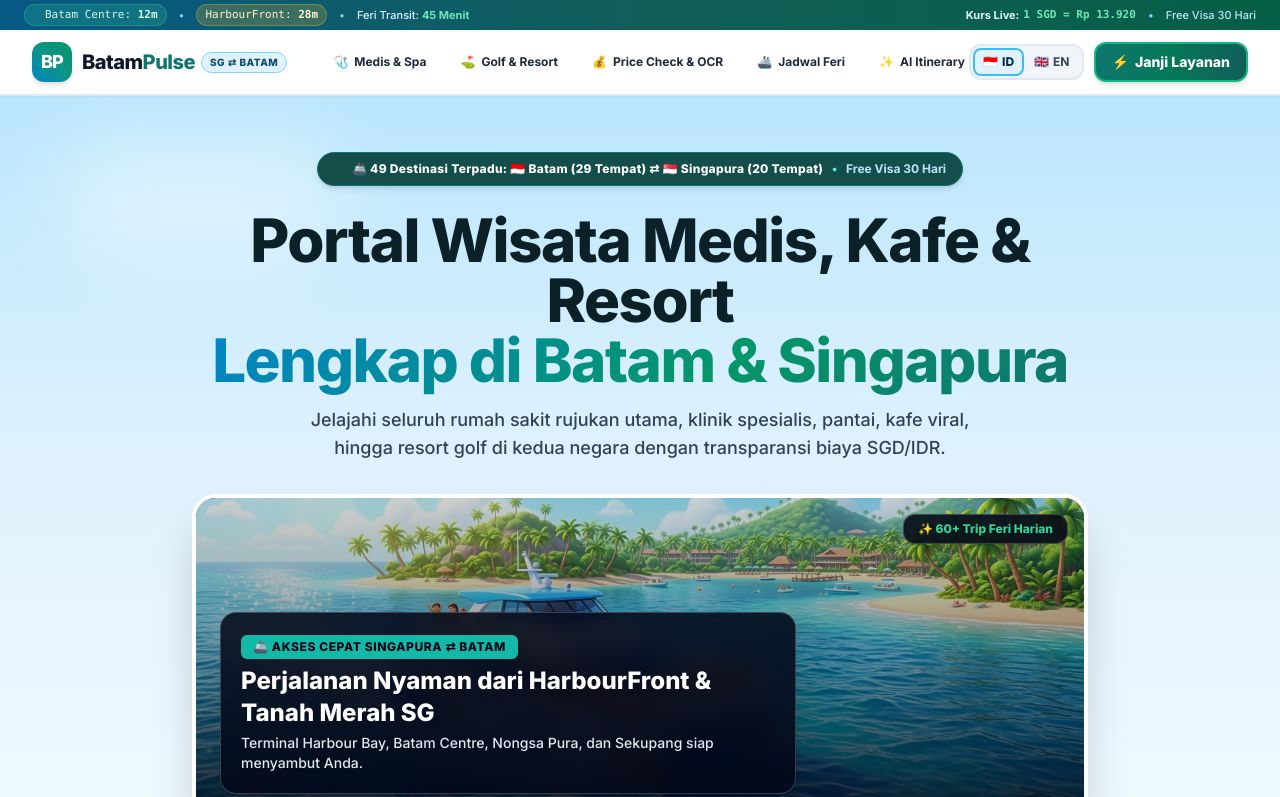
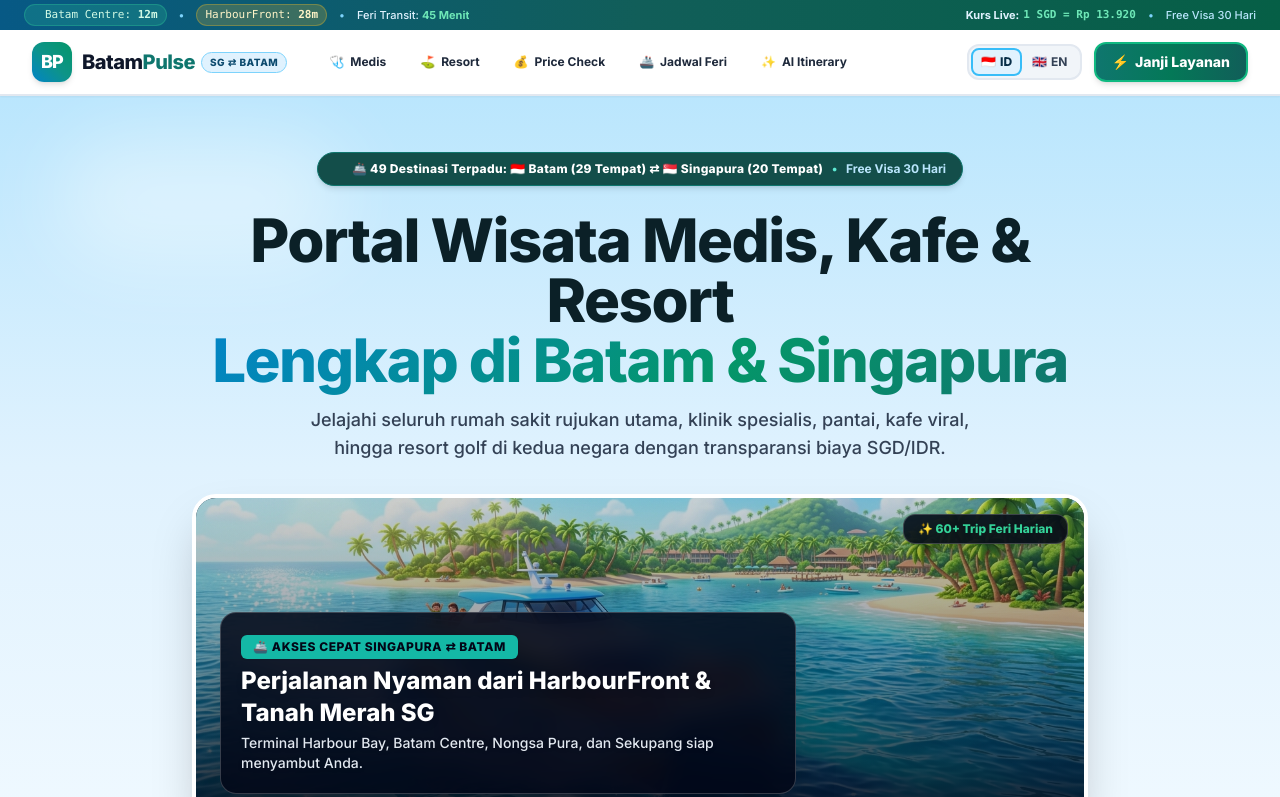
Before and after one commit to AlifNugraha17/HakathonBatamSg2026, a Vue app in the folder frontend/: page / in a window 1280 px wide. Shown: the top 797 px of the page. Built offline with nearby package versions, Linux system fonts and the light colour scheme; no server answers.

Commit message:
style: streamline compact navbar menu names for EN and ID

```diff
--- a/frontend/src/components/Navbar.vue
+++ b/frontend/src/components/Navbar.vue
@@ -37,7 +37,7 @@
       <div class="flex items-center justify-between h-16 sm:h-18">
 
         <!-- Left Group: Brand Logo & Nav Links with Ample Spacing -->
-        <div class="flex items-center gap-4 sm:gap-6 lg:gap-8">
+        <div class="flex items-center gap-4 sm:gap-6 lg:gap-7">
 
           <!-- Brand Logo (Single Line, Crisp) -->
           <div
@@ -57,53 +57,53 @@
             </div>
           </div>
 
-          <!-- Navigation Links (Left-Aligned next to Logo, Single Icon) -->
+          <!-- Navigation Links (Left-Aligned next to Logo, Single Icon, Compact) -->
           <nav class="hidden lg:flex items-center space-x-1 sm:space-x-1.5 whitespace-nowrap">
 
-            <!-- Medis & Spa -->
+            <!-- Medis -->
             <a
               @click.prevent="$emit('nav', 'medical')"
               href="#"
-              class="px-3 py-1.5 rounded-xl text-xs transition-all flex items-center gap-1.5 cursor-pointer"
+              class="px-2.5 sm:px-3 py-1.5 rounded-xl text-xs transition-all flex items-center gap-1.5 cursor-pointer"
               :class="activeNav === 'medical'
                 ? 'bg-sky-100 text-sky-950 font-black shadow-sm border-2 border-sky-400'
                 : 'text-slate-800 hover:text-slate-950 hover:bg-slate-100 font-bold border-2 border-transparent'"
             >
               <span>🩺</span>
-              <span>{{ t?.nav_medical || 'Medis & Spa' }}</span>
+              <span>{{ t?.nav_medical || 'Medis' }}</span>
             </a>
 
-            <!-- Golf & Resort -->
+            <!-- Resort -->
             <a
               @click.prevent="$emit('nav', 'resorts')"
               href="#"
-              class="px-3 py-1.5 rounded-xl text-xs transition-all flex items-center gap-1.5 cursor-pointer"
+              class="px-2.5 sm:px-3 py-1.5 rounded-xl text-xs transition-all flex items-center gap-1.5 cursor-pointer"
               :class="activeNav === 'resorts'
                 ? 'bg-emerald-100 text-emerald-950 font-black shadow-sm border-2 border-emerald-400'
                 : 'text-slate-800 hover:text-slate-950 hover:bg-slate-100 font-bold border-2 border-transparent'"
             >
               <span>⛳</span>
-              <span>{{ t?.nav_resorts || 'Golf & Resort' }}</span>
+              <span>{{ t?.nav_resorts || 'Resort' }}</span>
             </a>
 
-            <!-- Price Check & OCR -->
+            <!-- Price Check -->
             <a
               @click.prevent="$emit('open-price-check', 'CALCULATOR')"
               href="#"
-              class="px-3 py-1.5 rounded-xl text-xs transition-all flex items-center gap-1.5 cursor-pointer"
+              class="px-2.5 sm:px-3 py-1.5 rounded-xl text-xs transition-all flex items-center gap-1.5 cursor-pointer"
               :class="activeNav === 'price-check'
                 ? 'bg-sky-100 text-sky-950 font-black shadow-sm border-2 border-sky-400'
                 : 'text-slate-800 hover:text-slate-950 hover:bg-slate-100 font-bold border-2 border-transparent'"
             >
               <span>💰</span>
-              <span>{{ t?.nav_pricecheck || 'Price Check & OCR' }}</span>
+              <span>{{ t?.nav_pricecheck || 'Price Check' }}</span>
             </a>
 
             <!-- Jadwal Feri -->
             <a
               @click.prevent="$emit('open-ferry')"
               href="#"
-              class="px-3 py-1.5 rounded-xl text-xs transition-all flex items-center gap-1.5 cursor-pointer"
+              class="px-2.5 sm:px-3 py-1.5 rounded-xl text-xs transition-all flex items-center gap-1.5 cursor-pointer"
               :class="activeNav === 'ferry'
                 ? 'bg-amber-100 text-amber-950 font-black shadow-sm border-2 border-amber-400'
                 : 'text-slate-800 hover:text-amber-950 hover:bg-amber-50 font-bold border-2 border-transparent'"
@@ -116,7 +116,7 @@
             <a
               @click.prevent="$emit('open-ai')"
               href="#"
-              class="px-3 py-1.5 rounded-xl text-xs transition-all flex items-center gap-1.5 cursor-pointer"
+              class="px-2.5 sm:px-3 py-1.5 rounded-xl text-xs transition-all flex items-center gap-1.5 cursor-pointer"
               :class="activeNav === 'ai'
                 ? 'bg-purple-100 text-purple-950 font-black shadow-sm border-2 border-purple-400'
                 : 'text-slate-800 hover:text-purple-950 hover:bg-purple-50 font-bold border-2 border-transparent'"
@@ -129,7 +129,7 @@
         </div>
 
         <!-- Right Side: Language Switcher & Compact CTA Button -->
-        <div class="flex items-center space-x-2.5 shrink-0 whitespace-nowrap">
+        <div class="flex items-center space-x-2 sm:space-x-3 shrink-0 whitespace-nowrap">
 
           <!-- Language Toggle Pill (ID / EN) -->
           <div class="flex items-center bg-slate-100 p-0.5 rounded-xl border-2 border-slate-200 shadow-xs">
--- a/frontend/src/locales/translations.js
+++ b/frontend/src/locales/translations.js
@@ -2,10 +2,10 @@
   id: {
     // Navbar
     nav_subtitle: 'Portal Wisata Medis & Travel Lintas Batas',
-    nav_medical: 'Medis & Spa',
-    nav_tourism: 'Wisata & Kafe',
-    nav_resorts: 'Golf & Resort',
-    nav_pricecheck: 'Price Check & OCR',
+    nav_medical: 'Medis',
+    nav_tourism: 'Wisata',
+    nav_resorts: 'Resort',
+    nav_pricecheck: 'Price Check',
     nav_ferry: 'Jadwal Feri',
     nav_ai: 'AI Itinerary',
     nav_cta: 'Janji Layanan',
@@ -126,11 +126,11 @@
   en: {
     // Navbar
     nav_subtitle: 'Cross-Border Medical & Travel Hub',
-    nav_medical: 'Medical & Spa',
-    nav_tourism: 'Tourism & Cafes',
-    nav_resorts: 'Golf & Resort',
-    nav_pricecheck: 'Price Check & OCR',
-    nav_ferry: 'Ferry Schedule',
+    nav_medical: 'Medical',
+    nav_tourism: 'Tourism',
+    nav_resorts: 'Resorts',
+    nav_pricecheck: 'Price Check',
+    nav_ferry: 'Ferries',
     nav_ai: 'AI Itinerary',
     nav_cta: 'Book Service',
     rate_label: 'Live Exchange:',
```
